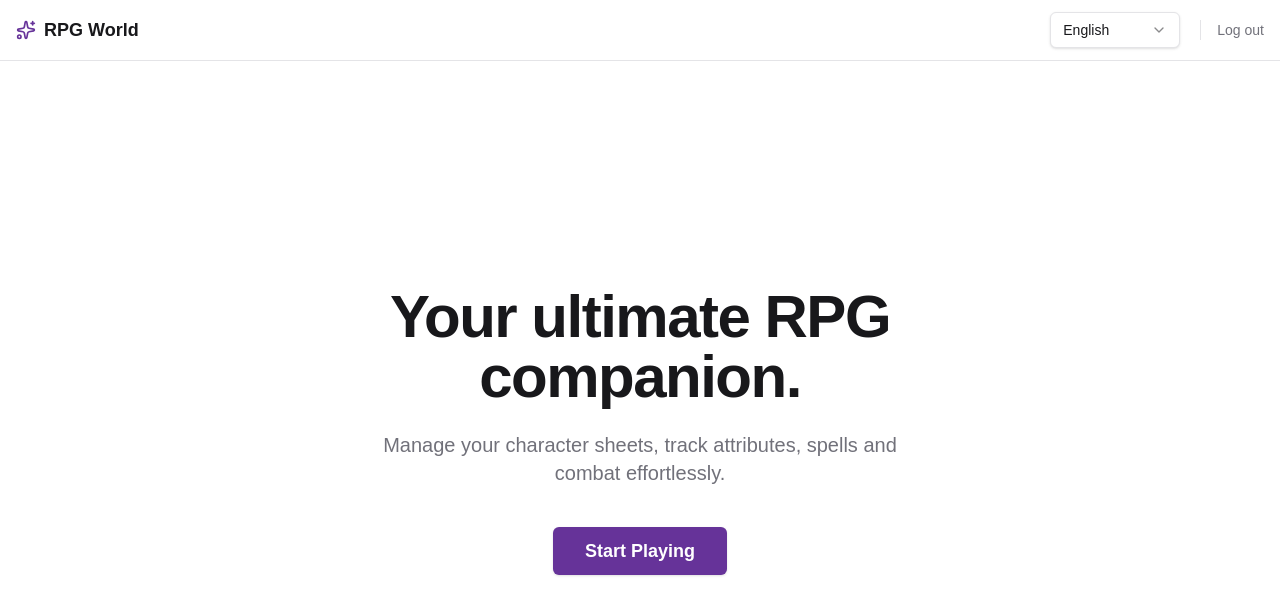
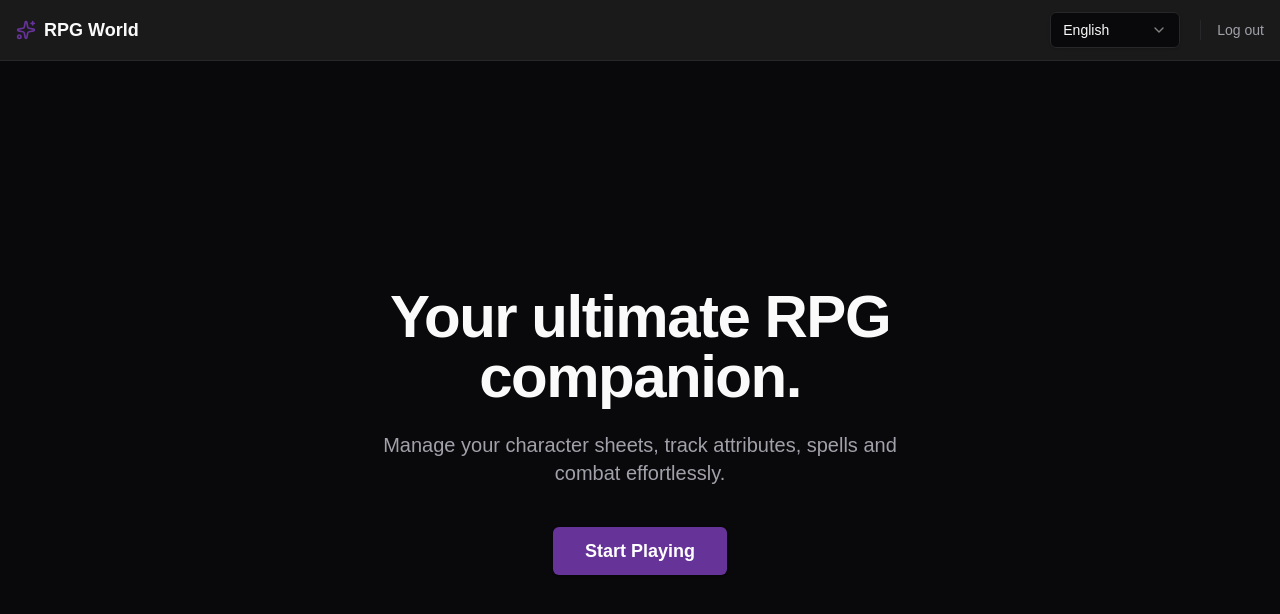
Before and after one commit to rebecamorais/rpg-world, a Next.js app: page / in a window 1280 px wide. Shown: the top 614 px of the page. Built offline with nearby package versions, Linux system fonts and the light colour scheme; no server answers.

Commit message:
default dark mode

```diff
--- a/app/globals.css
+++ b/app/globals.css
@@ -2,6 +2,34 @@
 @config '../tailwind.config.ts';
 
 :root {
+  /* DARK MODE BY DEFAULT */
+  --background: #09090b;
+  --foreground: #fafafa;
+  --card: #1a1a1a;
+  --card-foreground: #fafafa;
+  --muted: #27272a;
+  --muted-foreground: #a1a1aa;
+  --secondary: #27272a;
+  --secondary-foreground: #fafafa;
+  --border: #27272a;
+  --input: #27272a;
+  --ring: var(--primary);
+  --popover: #1a1a1a;
+  --popover-foreground: #fafafa;
+  --accent: #27272a;
+  --accent-foreground: #fafafa;
+
+  /* The default primary color. Can be overridden in JS */
+  --primary: #663399;
+  --primary-foreground: #ffffff;
+  --sidebar: #09090b;
+}
+
+/*
+  FUTURE LIGHT MODE:
+  Para ativar, basta adicionar a classe 'light' na tag <html> ou <body>
+*/
+.light {
   --background: #ffffff;
   --foreground: #18181b;
   --card: #ffffff;
@@ -12,15 +40,10 @@
   --secondary-foreground: #18181b;
   --border: #e4e4e7;
   --input: #e4e4e7;
-  --ring: var(--primary);
-  /* The default primary color. Can be overridden in JS */
-  --primary: #663399;
-  --primary-foreground: #ffffff;
   --popover: #ffffff;
   --popover-foreground: #18181b;
   --accent: #f4f4f5;
   --accent-foreground: #18181b;
-  --sidebar: #09090b;
 }
 
 @theme inline {
@@ -46,27 +69,6 @@
   --font-mono: var(--font-geist-mono);
 }
 
-@media (prefers-color-scheme: dark) {
-  :root {
-    --background: #09090b;
-    --foreground: #fafafa;
-    --card: #1a1a1a;
-    --card-foreground: #fafafa;
-    --muted: #27272a;
-    --muted-foreground: #a1a1aa;
-    --secondary: #27272a;
-    --secondary-foreground: #fafafa;
-    --border: #27272a;
-    --input: #27272a;
-    --ring: var(--primary);
-    --popover: #1a1a1a;
-    --popover-foreground: #fafafa;
-    --accent: #27272a;
-    --accent-foreground: #fafafa;
-    /* --primary: O usuário continua com sua escolha mesmo no modo escuro */
-  }
-}
-
 body {
   background: var(--background);
   color: var(--foreground);
```
